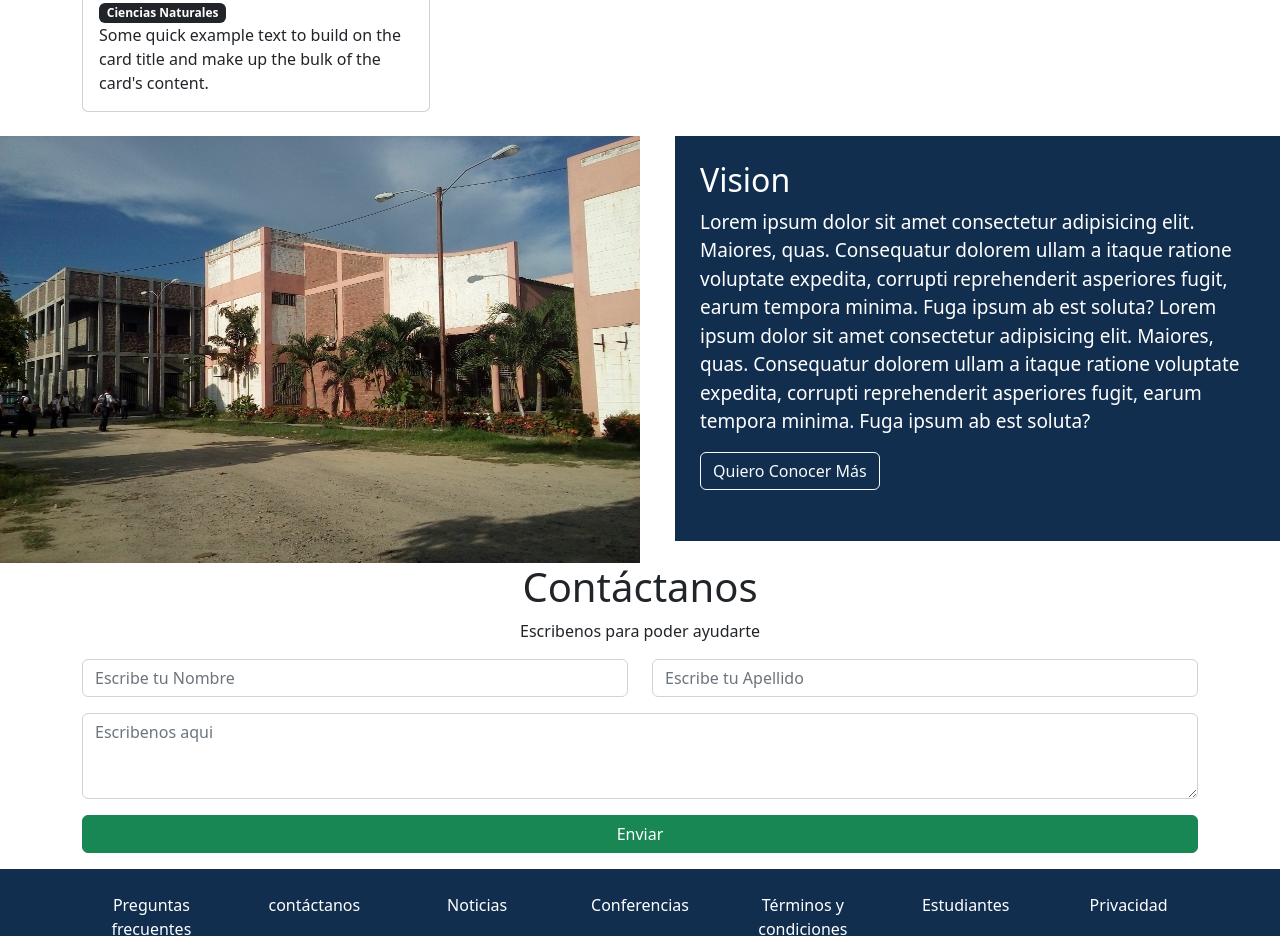
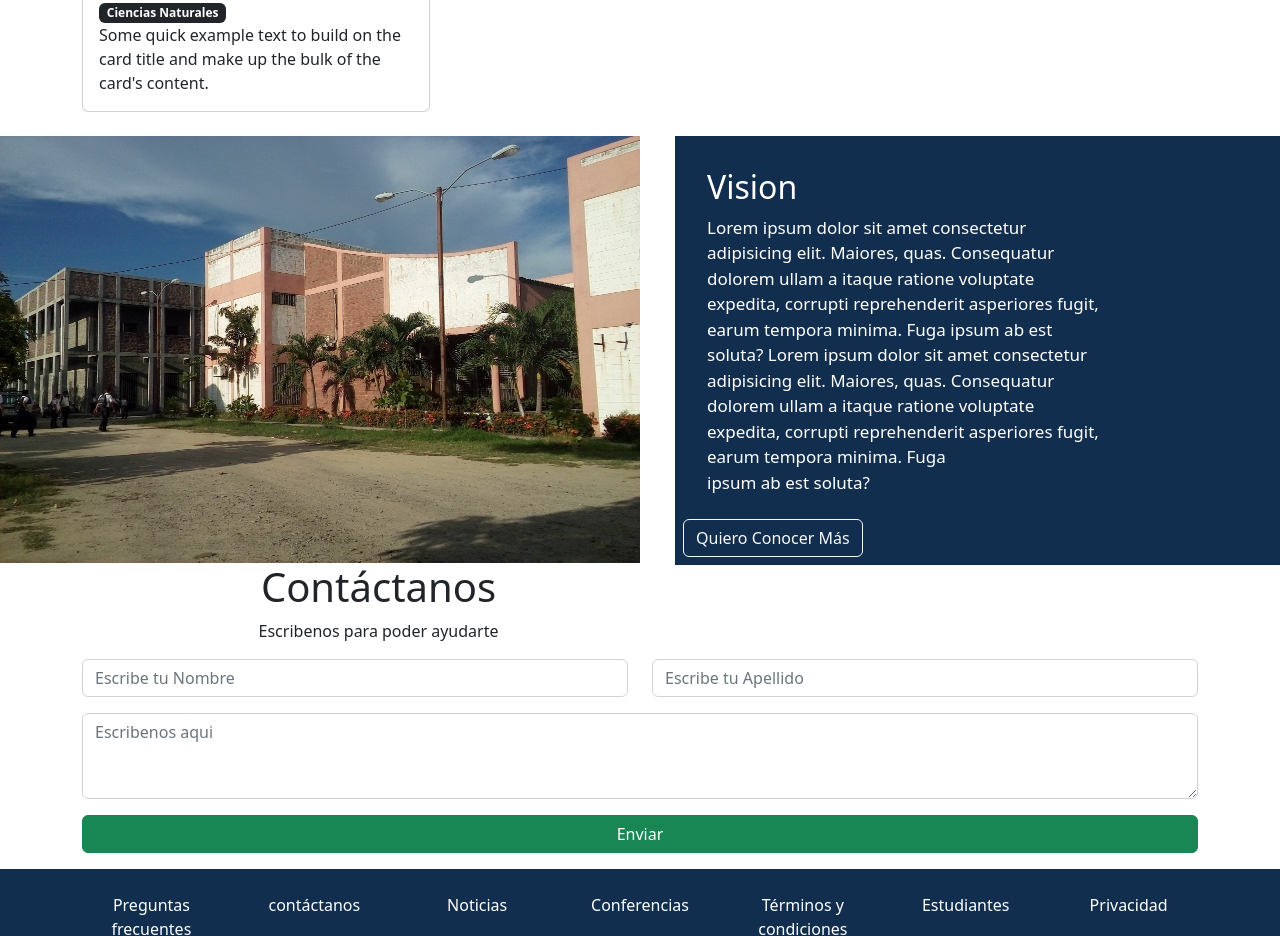
Before and after one commit to isabella-ux/Yuritzi-bootstrap.github.io, a plain HTML site: page index.html in a window 1280 px wide. Shown: the part 1698-2634 px from the top of the page. Drawn offline with Linux system fonts and the light colour scheme.

Commit message:
Add files via upload

```diff
--- a/index.css
+++ b/index.css
@@ -33,11 +33,11 @@ nav .text-matricula{
     color: white;
 }
 .caja1{
-    width: 605px;
-    height: 405px;
+    max-width: 605px;
     background-color: #112E4F;
     color: white;
     float: right;
-    padding: 25px;
-    font-size: 19px;
+    padding: 8px;
+    font-size: 17px;
+    max-height: 430px;
 }
--- a/index.html
+++ b/index.html
@@ -125,13 +125,18 @@
         </div>
       </div>
     </section>
-    <img src="imagenes/S4.jpg" class="col-12 col-md-6" alt="...">
-    <div class="caja1" class="col-12 col-md-6 px-4 py-4" alt="...">
-      <h2>Vision</h2><p>Lorem ipsum dolor sit amet consectetur adipisicing elit. Maiores, quas. Consequatur dolorem ullam a itaque ratione voluptate expedita,
-       corrupti reprehenderit asperiores fugit, earum tempora minima. Fuga ipsum ab est soluta? Lorem ipsum dolor sit amet consectetur adipisicing elit.
-       Maiores, quas. Consequatur dolorem ullam a itaque ratione voluptate expedita, corrupti reprehenderit asperiores fugit, earum tempora minima.
-       Fuga ipsum ab est soluta?</p>
-      <a href="#" class="btn btn-outline-light ">Quiero Conocer Más</a>
+    <img src="imagenes/S4.jpg" class="col-12 col-md-6" >
+    <div class="caja1">
+      <div class="col-12 col-md-9 px-4 py-4" >
+        <h2>Vision</h2>Lorem ipsum dolor sit amet consectetur adipisicing elit. Maiores, quas. Consequatur dolorem ullam a itaque ratione voluptate expedita,
+          corrupti reprehenderit asperiores fugit, earum tempora minima. Fuga ipsum ab est soluta? Lorem ipsum dolor sit amet consectetur adipisicing elit.
+          Maiores, quas. Consequatur dolorem ullam a itaque ratione voluptate expedita, corrupti reprehenderit asperiores fugit, earum tempora minima.
+          Fuga ipsum ab est soluta?
+        </div>
+         <a href="#" class="btn btn-outline-light ">Quiero Conocer Más</a>
+      </div>
+    </div>
+
     </div>
     <!--fin profesores-->
     <!--Contactanos-->
```
